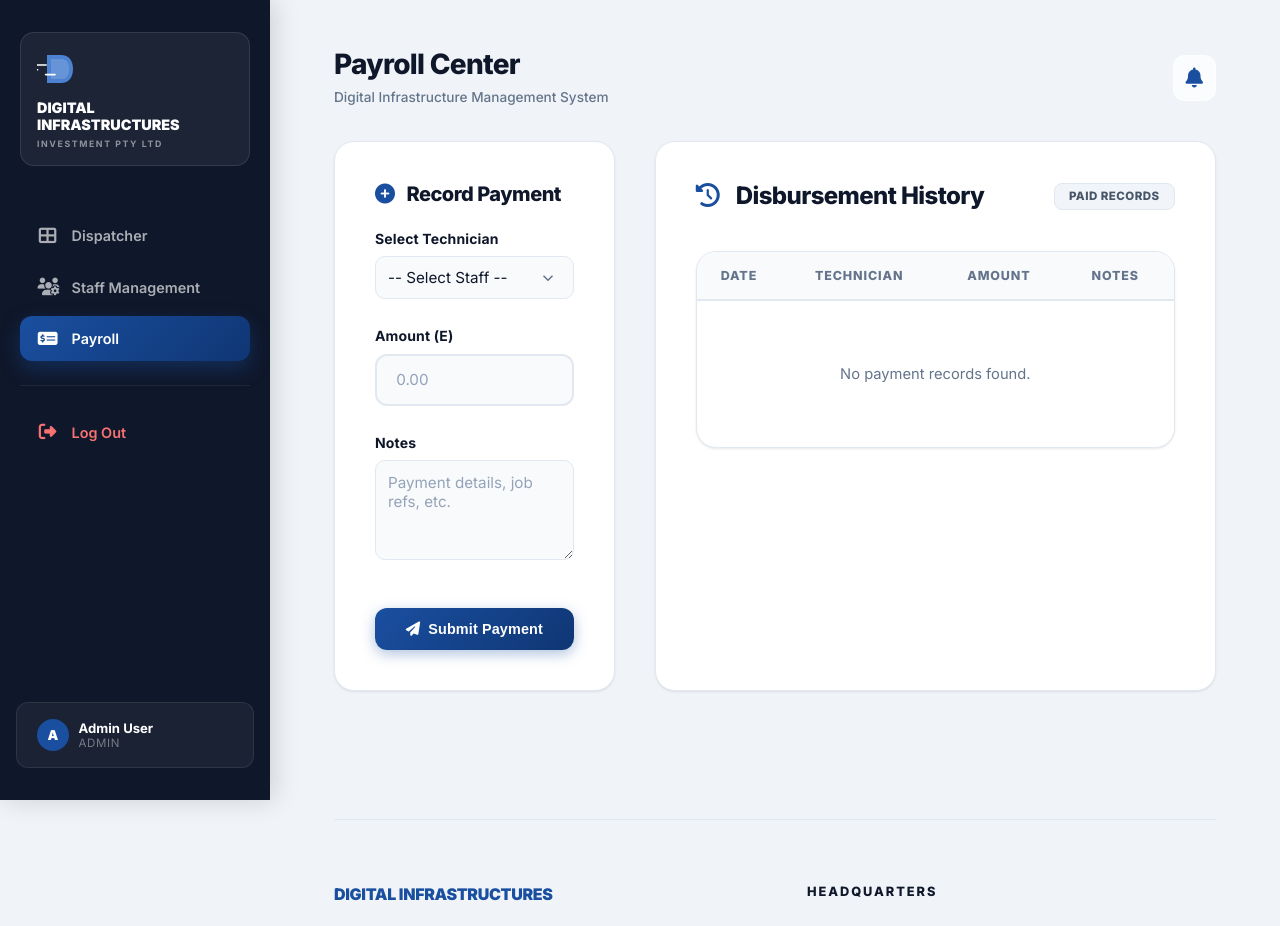
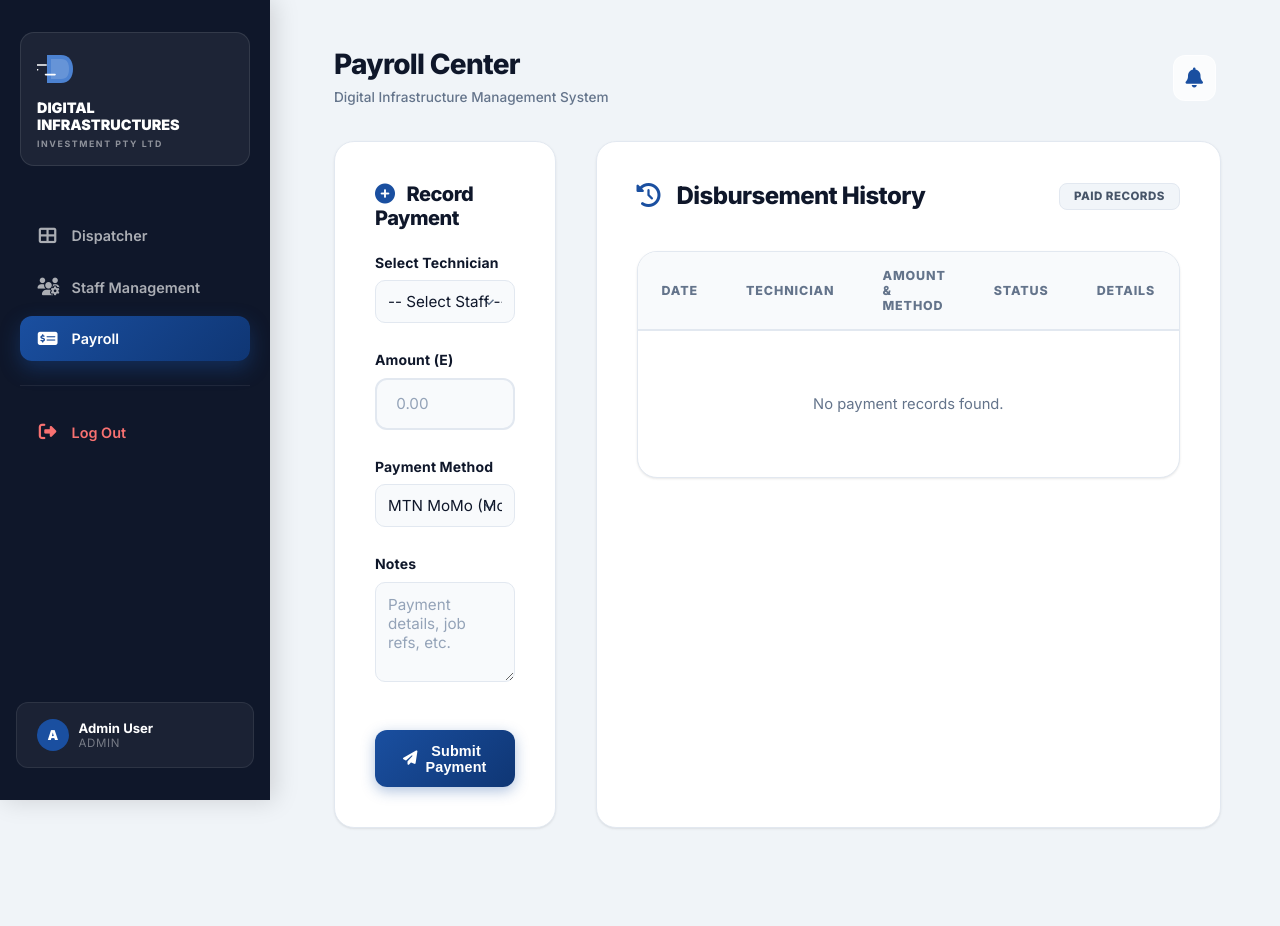
Before and after one commit to dlaminiangel15-cpu/DigiTech, a Flask app: page /admin/payroll in a window 1280 px wide. Shown: the top 926 px of the page. Run offline with Flask 3, Linux system fonts and the light colour scheme; a user stored in the database is signed in; data that the repository does not hold is empty; some libraries are stand-ins or nearby versions.

Commit message:
Add files via upload

```diff
--- a/app.py
+++ b/app.py
@@ -5,6 +5,7 @@ from models import db, User, Appointment, Invoice, Completion, Rating, LocationL
 from utils.auth import role_required
 from utils.notifications import notify_engineer_of_assignment, notify_admin_of_booking, send_notification
 from utils.maps import get_google_maps_api_key, ai_triage_suggestion
+from utils.payments import process_payout
 from werkzeug.utils import secure_filename
 from datetime import datetime
 from dotenv import load_dotenv
@@ -206,10 +207,19 @@ def create_engineer():
     employment_type = request.form.get('employment_type', 'inhouse')
     phone = request.form.get('phone')
 
+    momo_number = request.form.get('momo_number')
+    bank_name = request.form.get('bank_name')
+    account_number = request.form.get('account_number')
+
     if User.query.filter_by(email=email).first():
         flash('Staff email already exists')
     else:
-        new_eng = User(name=name, email=email, role='engineer', employment_type=employment_type, phone=phone)
+        new_eng = User(
+            name=name, email=email, role='engineer',
+            employment_type=employment_type, phone=phone,
+            momo_number=momo_number, bank_name=bank_name,
+            account_number=account_number
+        )
         new_eng.set_password(password)
         db.session.add(new_eng)
         db.session.commit()
@@ -252,12 +262,30 @@ def payroll():
     if request.method == 'POST':
         user_id = request.form['user_id']
         amount = float(request.form['amount'])
+        method = request.form.get('payment_method', 'MoMo')
         notes = request.form.get('notes')
 
-        record = Payroll(user_id=user_id, amount=amount, notes=notes)
+        user = db.session.get(User, user_id)
+
+        # Trigger Payout via Utility
+        payout_result = process_payout(user, amount, method)
+
+        record = Payroll(
+            user_id=user_id,
+            amount=amount,
+            payment_method=method,
+            notes=notes,
+            status='Success' if payout_result['success'] else 'Failed',
+            transaction_id=payout_result.get('transaction_id')
+        )
         db.session.add(record)
         db.session.commit()
-        flash('Payroll record added successfully')
+
+        if payout_result['success']:
+            flash(f'Payout successful: {payout_result["message"]}')
+        else:
+            flash(f'Payout error: {payout_result["message"]}', 'error')
+
         return redirect(url_for('payroll'))
 
     technicians = User.query.filter_by(role='engineer').all()
--- a/templates/manage_technicians.html
+++ b/templates/manage_technicians.html
@@ -36,8 +36,12 @@
                     </td>
                     <td>
                         <div style="font-weight: 600; font-size: 0.9rem;">{{ tech.phone or 'No phone' }}</div>
-                        <div style="font-size: 0.75rem; text-transform: uppercase; letter-spacing: 0.05em; color: var(--primary); font-weight: 700;">
+                        <div style="font-size: 0.75rem; text-transform: uppercase; letter-spacing: 0.05em; color: var(--primary); font-weight: 700; margin-bottom: 0.5rem;">
                             {{ tech.employment_type }}
+                        </div>
+                        <div style="padding-top: 0.5rem; border-top: 1px solid #f1f5f9;">
+                            <div style="font-size: 0.75rem; color: var(--text-muted);"><i class="fas fa-mobile-alt"></i> MoMo: {{ tech.momo_number or '-' }}</div>
+                            <div style="font-size: 0.75rem; color: var(--text-muted);"><i class="fas fa-university"></i> {{ tech.bank_name or 'No Bank' }} ({{ tech.account_number or '-' }})</div>
                         </div>
                     </td>
                     <td>
--- a/templates/payroll.html
+++ b/templates/payroll.html
@@ -23,6 +23,14 @@
                 <input type="number" step="0.01" name="amount" placeholder="0.00" required>
             </div>
             <div class="form-group">
+                <label>Payment Method</label>
+                <select name="payment_method" style="width: 100%; padding: 0.75rem; border-radius: 10px; border: 1px solid var(--border);" required>
+                    <option value="MoMo">MTN MoMo (Mobile Money)</option>
+                    <option value="Bank">Bank Transfer (EFT)</option>
+                    <option value="Cash">Cash / Manual</option>
+                </select>
+            </div>
+            <div class="form-group">
                 <label>Notes</label>
                 <textarea name="notes" placeholder="Payment details, job refs, etc." style="width: 100%; padding: 0.75rem; border-radius: 10px; border: 1px solid var(--border); min-height: 100px;"></textarea>
             </div>
@@ -45,8 +53,9 @@
                     <tr>
                         <th>Date</th>
                         <th>Technician</th>
-                        <th>Amount</th>
-                        <th>Notes</th>
+                        <th>Amount & Method</th>
+                        <th>Status</th>
+                        <th>Details</th>
                     </tr>
                 </thead>
                 <tbody>
@@ -61,15 +70,26 @@
                             <div style="font-size: 0.75rem; color: var(--primary); font-weight: 700; text-transform: uppercase;">{{ record.user.employment_type }}</div>
                         </td>
                         <td>
-                            <div style="font-weight: 900; color: var(--success); font-size: 1.1rem;">E{{ "{:,.2f}".format(record.amount) }}</div>
+                            <div style="font-weight: 900; color: var(--text-main); font-size: 1.1rem;">E{{ "{:,.2f}".format(record.amount) }}</div>
+                            <div style="font-size: 0.7rem; color: var(--text-muted); font-weight: 700;">{{ record.payment_method }}</div>
                         </td>
                         <td>
-                            <p style="font-size: 0.85rem; color: var(--text-muted); max-width: 200px;">{{ record.notes or '-' }}</p>
+                            {% if record.status == 'Success' %}
+                                <span class="badge badge-completed" style="font-size: 0.7rem;">SUCCESS</span>
+                            {% elif record.status == 'Failed' %}
+                                <span class="badge" style="background: #fee2e2; color: #ef4444; font-size: 0.7rem;">FAILED</span>
+                            {% else %}
+                                <span class="badge" style="background: #fef3c7; color: #d97706; font-size: 0.7rem;">PENDING</span>
+                            {% endif %}
+                        </td>
+                        <td>
+                            <div style="font-size: 0.75rem; color: var(--text-muted); font-family: monospace;">{{ record.transaction_id or 'N/A' }}</div>
+                            <p style="font-size: 0.8rem; color: var(--text-muted); max-width: 150px; margin-top: 0.25rem;">{{ record.notes or '-' }}</p>
                         </td>
                     </tr>
                     {% else %}
                     <tr>
-                        <td colspan="4" style="text-align: center; padding: 4rem; color: var(--text-muted);">
+                        <td colspan="5" style="text-align: center; padding: 4rem; color: var(--text-muted);">
                             No payment records found.
                         </td>
                     </tr>
```
Also changed, not shown: models.py (+6 -1 lines), templates/admin_dashboard.html (+15 -0 lines), utils/payments.py (added, +69 -0 lines).
